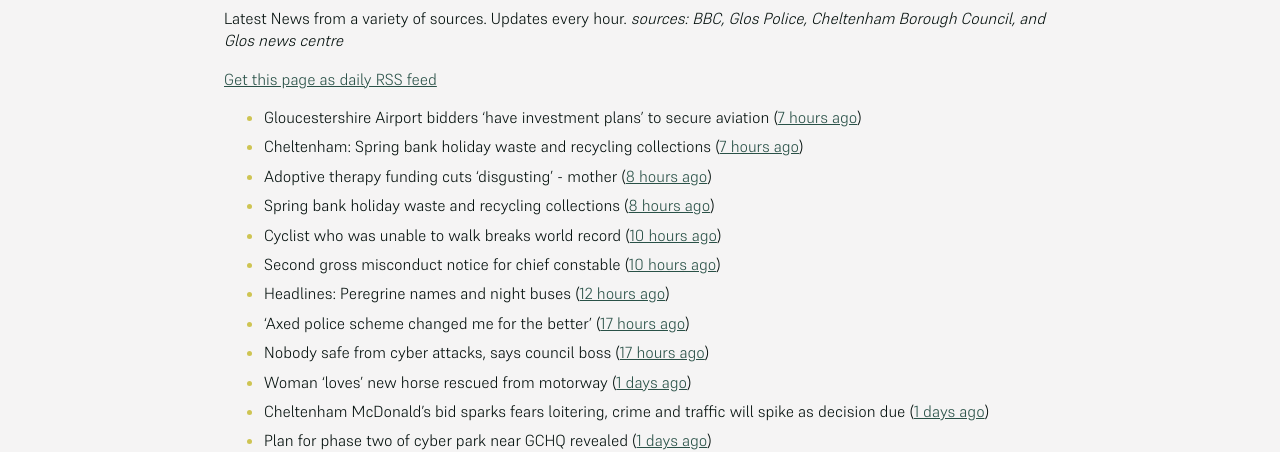
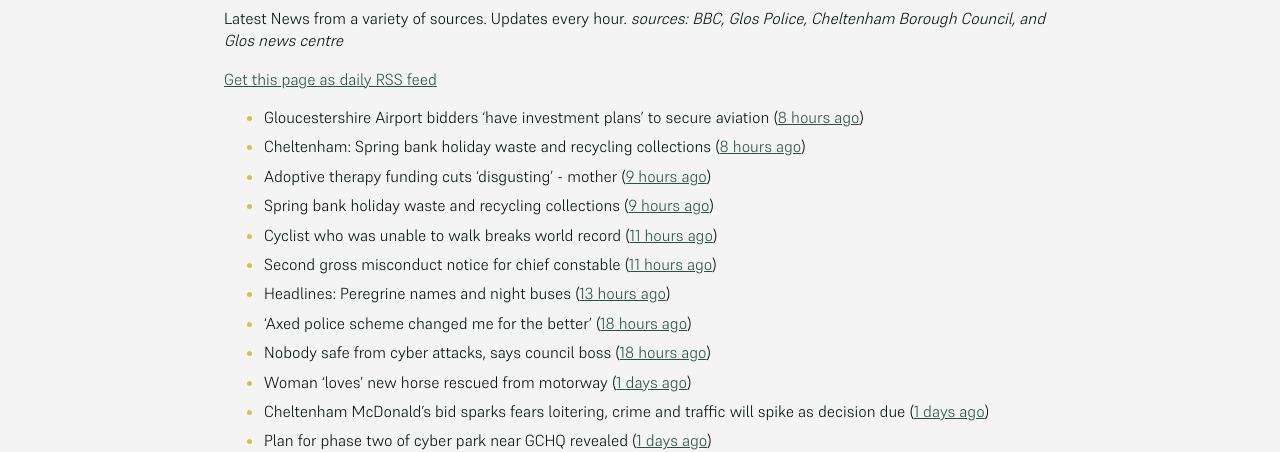
Before and after one commit to mat-0/cheltenham-open-data, a Jekyll site: the page built from _pages/news.md, in a window 1280 px wide. Shown: the part 266-718 px from the top of the page. Built offline with Jekyll 4.4.1, drawn with Linux system fonts in a browser that asks for light colours.

Commit message:
Updated 2025-05-20 23:58:12

```diff
--- a/_pages/news.md
+++ b/_pages/news.md
@@ -12,15 +12,15 @@ _sources: BBC, Glos Police, Cheltenham Borough Council, and Glos news centre_
 [Get this page as daily RSS feed](/daily.rss)
 
 <!-- news_marker starts -->
-- Gloucestershire Airport bidders ‘have investment plans’ to secure aviation ([7 hours ago](https://gloucesternewscentre.co.uk/gloucestershire-airport-bidders-have-investment-plans-to-secure-aviation/))
-- Cheltenham: Spring bank holiday waste and recycling collections ([7 hours ago](https://gloucesternewscentre.co.uk/cheltenham-spring-bank-holiday-waste-and-recycling-collections/))
-- Adoptive therapy funding cuts 'disgusting' - mother ([8 hours ago](https://www.bbc.com/news/articles/c4g2rpypmp9o))
-- Spring bank holiday waste and recycling collections ([8 hours ago](https://www.cheltenham.gov.uk/news/article/3013/spring_bank_holiday_waste_and_recycling_collections))
-- Cyclist who was unable to walk breaks world record ([10 hours ago](https://www.bbc.com/news/articles/ce822e66159o))
-- Second gross misconduct notice for chief constable ([10 hours ago](https://www.bbc.com/news/articles/cy8nnxy83lro))
-- Headlines: Peregrine names and night buses ([12 hours ago](https://www.bbc.com/news/articles/cr7zznnkyrgo))
-- 'Axed police scheme changed me for the better' ([17 hours ago](https://www.bbc.com/news/articles/cj425087v5po))
-- Nobody safe from cyber attacks, says council boss ([17 hours ago](https://www.bbc.com/news/articles/cyvm4ljl2l8o))
+- Gloucestershire Airport bidders ‘have investment plans’ to secure aviation ([8 hours ago](https://gloucesternewscentre.co.uk/gloucestershire-airport-bidders-have-investment-plans-to-secure-aviation/))
+- Cheltenham: Spring bank holiday waste and recycling collections ([8 hours ago](https://gloucesternewscentre.co.uk/cheltenham-spring-bank-holiday-waste-and-recycling-collections/))
+- Adoptive therapy funding cuts 'disgusting' - mother ([9 hours ago](https://www.bbc.com/news/articles/c4g2rpypmp9o))
+- Spring bank holiday waste and recycling collections ([9 hours ago](https://www.cheltenham.gov.uk/news/article/3013/spring_bank_holiday_waste_and_recycling_collections))
+- Cyclist who was unable to walk breaks world record ([11 hours ago](https://www.bbc.com/news/articles/ce822e66159o))
+- Second gross misconduct notice for chief constable ([11 hours ago](https://www.bbc.com/news/articles/cy8nnxy83lro))
+- Headlines: Peregrine names and night buses ([13 hours ago](https://www.bbc.com/news/articles/cr7zznnkyrgo))
+- 'Axed police scheme changed me for the better' ([18 hours ago](https://www.bbc.com/news/articles/cj425087v5po))
+- Nobody safe from cyber attacks, says council boss ([18 hours ago](https://www.bbc.com/news/articles/cyvm4ljl2l8o))
 - Woman 'loves' new horse rescued from motorway ([1 days ago](https://www.bbc.com/news/articles/c4g2r40ye9eo))
 - Cheltenham McDonald’s bid sparks fears loitering, crime and traffic will spike as decision due ([1 days ago](https://gloucesternewscentre.co.uk/cheltenham-mcdonalds-bid-sparks-fears-loitering-crime-and-traffic-will-spike-as-decision-due/))
 - Plan for phase two of cyber park near GCHQ revealed ([1 days ago](https://www.bbc.com/news/articles/clygqx2jp95o))
```
Also changed, not shown: _data/flood.json (+5 -48 lines), index.md (+6 -6 lines).
